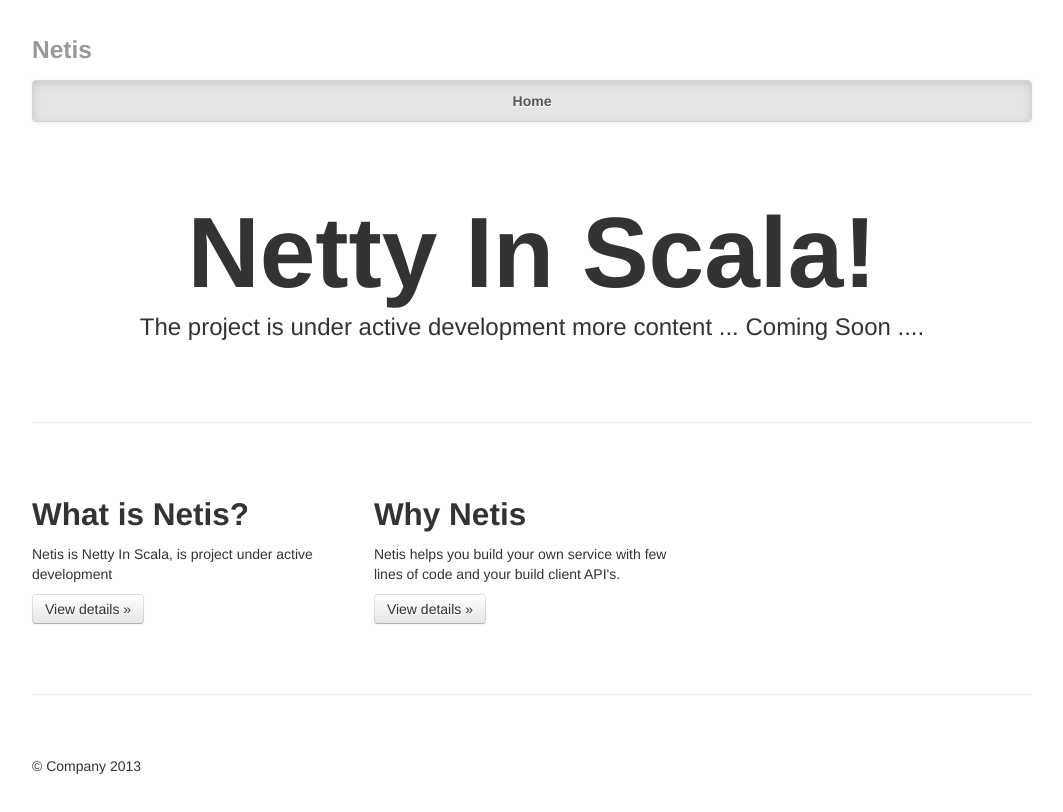
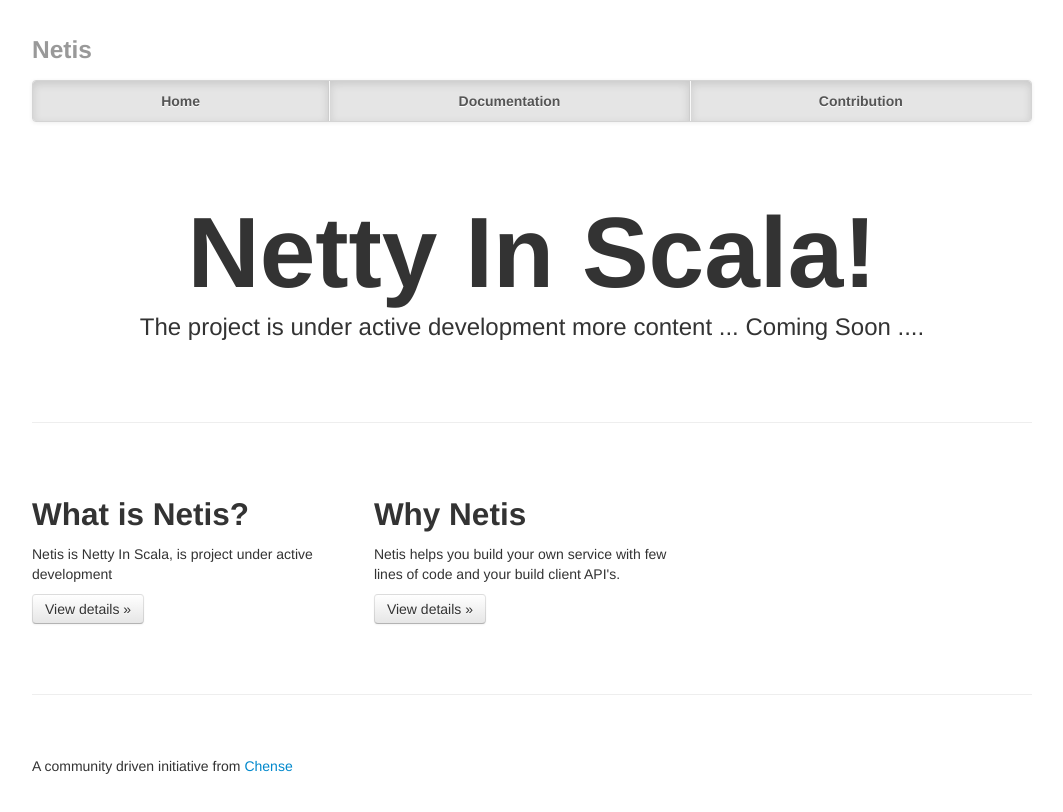
Before and after one commit to maheshgosemath/netis, a plain HTML site: page index.html in a window 1280 px wide. Shown: the whole page, without its empty margins (108-1171 px from the left). Drawn offline with Linux system fonts and the light colour scheme.

Commit message:
decorated index page

```diff
--- a/index.html
+++ b/index.html
@@ -3,7 +3,7 @@
 <html lang="en">
   <head>
     <meta charset="utf-8">
-    <title>Template &middot; Bootstrap</title>
+    <title>Netis</title>
     <meta name="viewport" content="width=device-width, initial-scale=1.0">
     <meta name="description" content="">
     <meta name="author" content="">
@@ -30,10 +30,11 @@
         <div class="navbar">
           <div class="navbar-inner">
             <div class="container">
-              <ul class="nav">
-                <li class="active"><a href="#">Home</a></li>
-
-              </ul>
+				<ul class="nav">
+					<li class="active"><a href="#">Home</a></li>
+        			<li class="active"><a href="#">Documentation</a></li>
+					<li class="active"><a href="#">Contribution</a></li>
+              	</ul>
             </div>
           </div>
         </div><!-- /.navbar -->
@@ -68,7 +69,7 @@
       <hr>
 
       <div class="footer">
-        <p>&copy; Company 2013</p>
+        <p>A community driven initiative from <a href="https://plus.google.com/communities/100102886005161141056">Chense</a></p>
       </div>
 
     </div> <!-- /container -->
```
